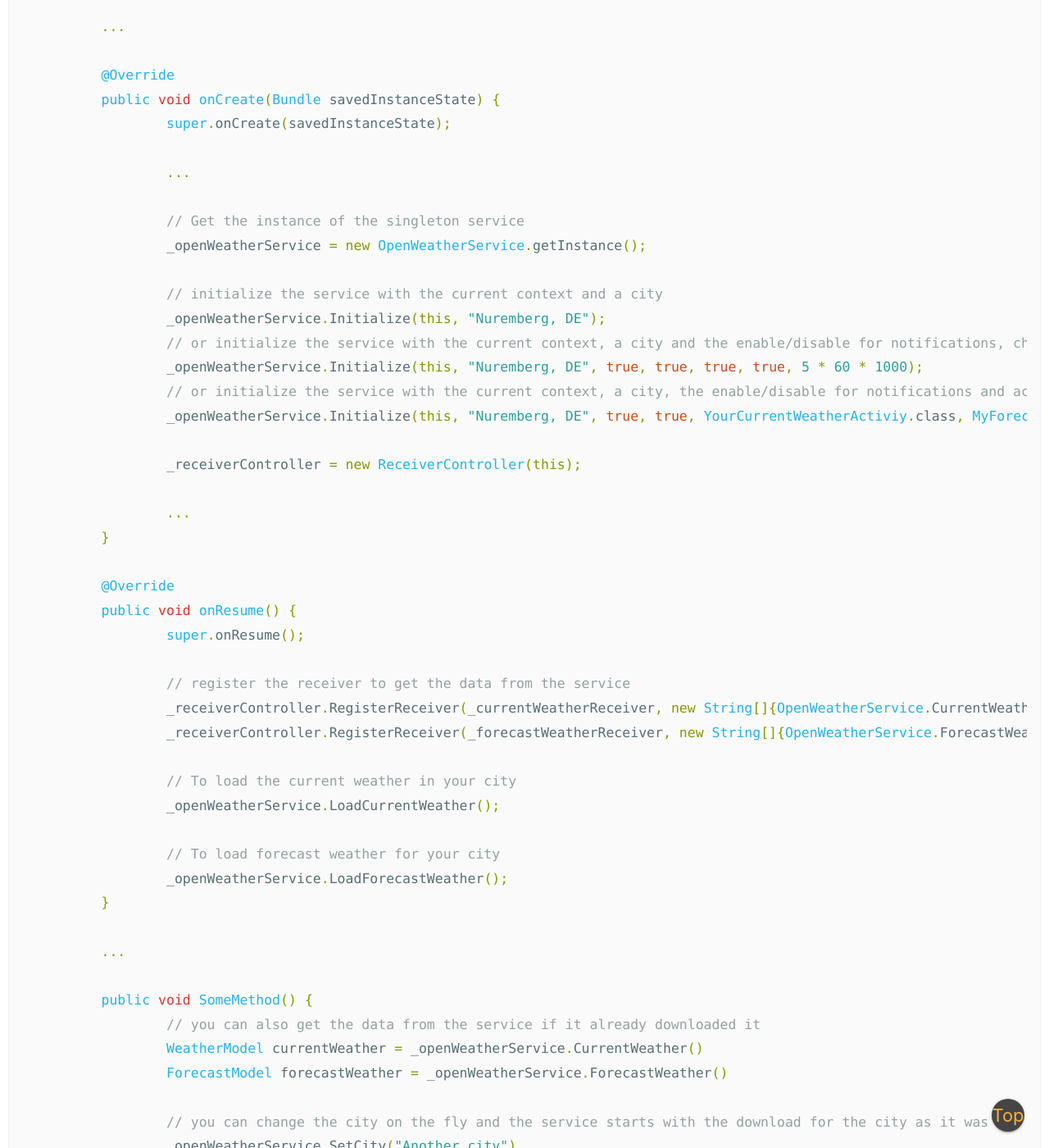
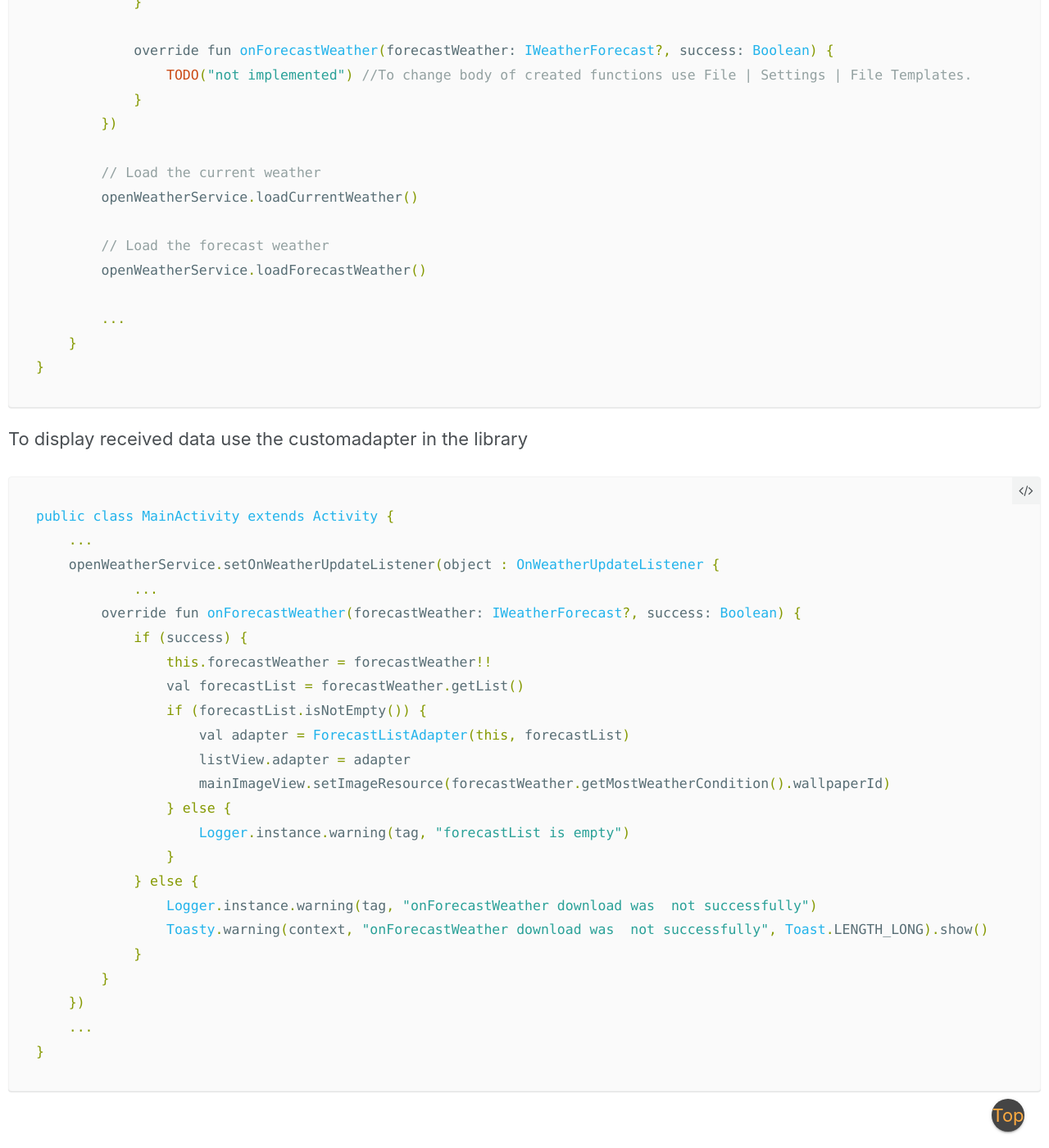
Before and after one commit to GuepardoApps/GuepardoApps.github.io, a Jekyll site: the page built from _pages/projects-openweather.md, in a window 1280 px wide and 1400 px high, scrolled down 1804 px. Shown: the whole window at 82% size. Built offline with Jekyll 4.4.1, drawn with Linux system fonts in a browser that asks for light colours; some of the changed text lies outside the part shown.

Commit message:
updated OpenWeather & About

````diff
--- a/_pages/projects-openweather.md
+++ b/_pages/projects-openweather.md
@@ -14,109 +14,66 @@
 
 # Integration
 
-First you have to register an account at [OpenWeatherMap.org](http://www.openweathermap.org/) and get an API key.
+First you have to register an account at [OpenWeatherMap.org](http://www.openweathermap.org/) and receive an API key.
+This key is an important parameter of the OpenWeatherService!
 
-Then enter your key in following class:
-
-```java
-package guepardoapps.library.openweather.common;
-
-public class OWKeys {
-	public static final String OPEN_WEATHER_KEY = "ENTER_YOUR_KEY_HERE";
-}
-```
-
-The easiest way to integrate the library is to have one OpenWeatherService and to register some BroadcastReceiver in your Activity in onResume.
+The easiest way to integrate the library is to use the OpenWeatherService and to register the OnWeatherUpdateListener
 After registering your Receiver, you call for the data.
 
 ```java
 public class MainActivity extends Activity {
 
-	...
-	private OpenWeatherService _openWeatherService;
-	private ReceiverController _receiverController;
+    ...
+    private lateinit var openWeatherService: OpenWeatherService
+    ...
 
-	private BroadcastReceiver _currentWeatherReceiver = new BroadcastReceiver() {
-		@Override
-		public void onReceive(Context context, Intent intent) {
-			OpenWeatherService.CurrentWeatherDownloadFinishedContent content = (OpenWeatherService.CurrentWeatherDownloadFinishedContent) intent.getSerializableExtra(OpenWeatherService.CurrentWeatherDownloadFinishedBundle);
+    @Override
+    public void onCreate(Bundle savedInstanceState) {
+        super.onCreate(savedInstanceState);
+        ...
 
-			WeatherModel currentWeather = content.CurrentWeather;
+        openWeatherService = OpenWeatherService(this)
 
-			// Do whatever you want with the data
-			...
-		}
-	};
+        // Set ApiKey
+        openWeatherService.setApiKey("") // TODO Add ApiKey
 
-	private BroadcastReceiver _forecastWeatherReceiver = new BroadcastReceiver() {
-		@Override
-		public void onReceive(Context context, Intent intent) {
-			OpenWeatherService.ForecastWeatherDownloadFinishedContent content = (OpenWeatherService.ForecastWeatherDownloadFinishedContent) intent.getSerializableExtra(OpenWeatherService.ForecastWeatherDownloadFinishedBundle);
+        // Set your preferred city
+        openWeatherService.setCity("Nuremberg")
 
-			ForecastModel forecastWeather = content.ForecastModel;
+        // Enable/Disable notifications
+        openWeatherService.setNotificationEnabled(true)
 
-			// Do whatever you want with the data
-			...
-		}
-	};
+        // Enable/Disable reload of data
+        openWeatherService.setReloadEnabled(true
 
-	...
+        // Set timeout of reload of data
+        openWeatherService.setReloadTimeout(30 * 60 * 1000)
 
-	@Override
-	public void onCreate(Bundle savedInstanceState) {
-		super.onCreate(savedInstanceState);
+        // Enable/Disable set of wallpaper
+        openWeatherService.setWallpaperEnabled(true)
 
-		...
+        // Set receiver for notifications
+        openWeatherService.setReceiverActivity(MainActivity::class.java)
 
-		// Get the instance of the singleton service
-		_openWeatherService = new OpenWeatherService.getInstance();
+        // Set OnWeatherUpdateListener
+        openWeatherService.setOnWeatherUpdateListener(object : OnWeatherUpdateListener {
+            override fun onCurrentWeather(currentWeather: IWeatherCurrent?, success: Boolean) {
+                TODO("not implemented") //To change body of created functions use File | Settings | File Templates.
+            }
 
-		// initialize the service with the current context and a city
-		_openWeatherService.Initialize(this, "Nuremberg, DE");
-		// or initialize the service with the current context, a city and the enable/disable for notifications, changing the launcher wallpaper and enable for automatic data reload and timeout (in ms)
-		_openWeatherService.Initialize(this, "Nuremberg, DE", true, true, true, true, 5 * 60 * 1000);
-		// or initialize the service with the current context, a city, the enable/disable for notifications and activities which will be started after clicking on the notifications
-		_openWeatherService.Initialize(this, "Nuremberg, DE", true, true, YourCurrentWeatherActiviy.class, MyForecastActiviy.class, true, true, 5 * 60 * 1000);
+            override fun onForecastWeather(forecastWeather: IWeatherForecast?, success: Boolean) {
+                TODO("not implemented") //To change body of created functions use File | Settings | File Templates.
+            }
+        })
 
-		_receiverController = new ReceiverController(this);
+        // Load the current weather
+        openWeatherService.loadCurrentWeather()
 
-		...
-	}
+        // Load the forecast weather
+        openWeatherService.loadForecastWeather()
 
-	@Override
-	public void onResume() {
-		super.onResume();
-
-		// register the receiver to get the data from the service
-		_receiverController.RegisterReceiver(_currentWeatherReceiver, new String[]{OpenWeatherService.CurrentWeatherDownloadFinishedBroadcast});
-		_receiverController.RegisterReceiver(_forecastWeatherReceiver, new String[]{OpenWeatherService.ForecastWeatherDownloadFinishedBroadcast});
-
-		// To load the current weather in your city
-		_openWeatherService.LoadCurrentWeather();
-
-		// To load forecast weather for your city
-		_openWeatherService.LoadForecastWeather();
-	}
-
-	...
-
-	public void SomeMethod() {
-		// you can also get the data from the service if it already downloaded it
-		WeatherModel currentWeather = _openWeatherService.CurrentWeather()
-		ForecastModel forecastWeather = _openWeatherService.ForecastWeather()
-
-		// you can change the city on the fly and the service starts with the download for the city as it was set
-		_openWeatherService.SetCity("Another city")
-
-		// you can disable/enable notifications
-		// notifications will be displayed if they are enabled and a download was finished
-		_openWeatherService.SetDisplayNotification(false);
-		_openWeatherService.SetDisplayNotification(true);
-
-		// you can set a activity which will be started after clicking on a notifications
-		_openWeatherService.SetCurrentWeatherReceiverActivity(YourCurrentWeatherActiviy.class);
-		_openWeatherService.SetForecastWeatherReceiverActivity(MyForecastActiviy.class);
-	}
+        ...
+    }
 }
 ```
 
@@ -124,24 +81,26 @@
 
 ```java
 public class MainActivity extends Activity {
-
-	...
-
-	private BroadcastReceiver _forecastWeatherReceiver = new BroadcastReceiver() {
-		@Override
-		public void onReceive(Context context, Intent intent) {
-			OpenWeatherService.ForecastWeatherDownloadFinishedContent content = (OpenWeatherService.ForecastWeatherDownloadFinishedContent) intent.getSerializableExtra(OpenWeatherService.ForecastWeatherDownloadFinishedBundle);
-			ForecastModel forecastWeather = content.ForecastModel;
-
-			if (forecastWeather != null) {
-				...
-				List<ForecastWeatherModel> list = forecastWeather.GetList();
-				listView.setAdapter(new ForecastListAdapter(this, list));
-				...
-			}
-		}
-	};
-
-	...
+    ...
+    openWeatherService.setOnWeatherUpdateListener(object : OnWeatherUpdateListener {
+	    ...
+        override fun onForecastWeather(forecastWeather: IWeatherForecast?, success: Boolean) {
+            if (success) {
+                this.forecastWeather = forecastWeather!!
+                val forecastList = forecastWeather.getList()
+                if (forecastList.isNotEmpty()) {
+                    val adapter = ForecastListAdapter(this, forecastList)
+                    listView.adapter = adapter
+                    mainImageView.setImageResource(forecastWeather.getMostWeatherCondition().wallpaperId)
+                } else {
+                    Logger.instance.warning(tag, "forecastList is empty")
+                }
+            } else {
+                Logger.instance.warning(tag, "onForecastWeather download was  not successfully")
+                Toasty.warning(context, "onForecastWeather download was  not successfully", Toast.LENGTH_LONG).show()
+            }
+        }
+    })
+    ...
 }
 ```
````
Also changed, not shown: other parts of _pages/projects-openweather.md (+1 -1 lines), _pages/about.md (+9 -9 lines), _pages/projects.md (+1 -1 lines), 1 other file.
